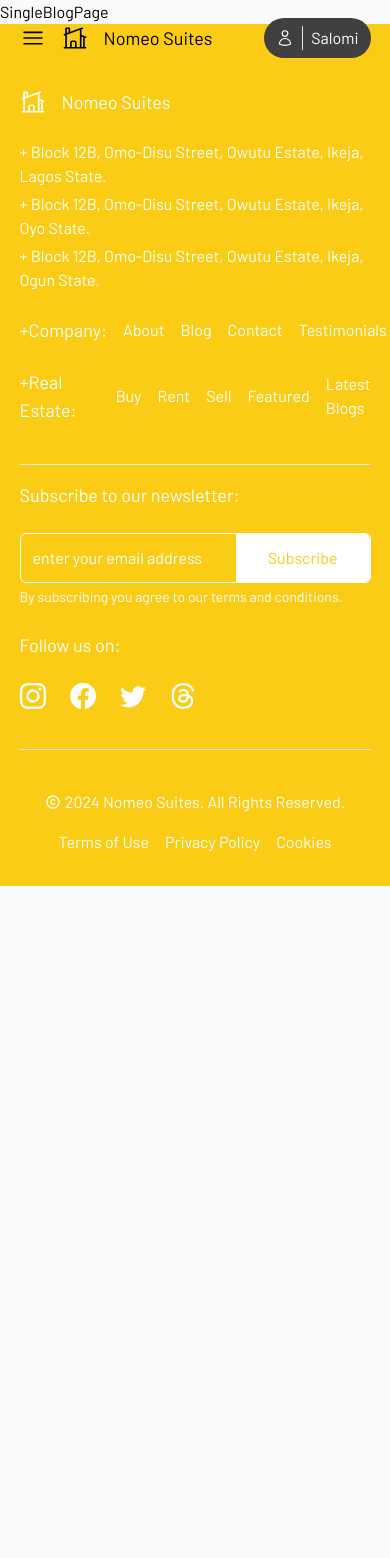
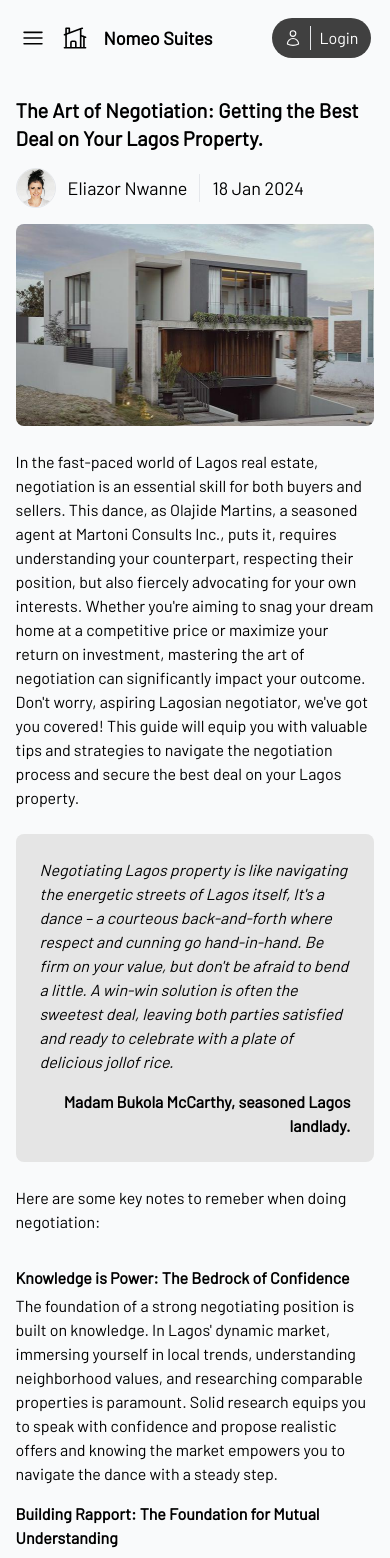
Before and after one commit to nomeo-310/Nomeo-Realtors-5.0, a Next.js app: page /blogs/blog_1 in a window 390 px wide. Shown: the top 1558 px of the page. Before the commit the page ends 886 px from the top, so only its background shows below. Built offline with nearby package versions, Linux system fonts and the light colour scheme.

Commit message:
new changes made

```diff
--- a/app/(root)/blogs/[id]/page.tsx
+++ b/app/(root)/blogs/[id]/page.tsx
@@ -1,11 +1,25 @@
-import React from 'react'
+import React from "react";
+import SingleBlogClient from "../components/SingleBlogClient";
+import { Metadata } from "next";
+import { blogList } from "@/components/data/constants";
 
-type Props = {}
-
-const SingleBlogPage = (props: Props) => {
-  return (
-    <div>SingleBlogPage</div>
-  )
+interface pageProps {
+  params: {id: string}
 }
 
+export const metadata: Metadata = {
+  title: "Nomeo Suites | Single Blog",
+  description: "A real estate webapp built with nextjs. A webapp designed by Salomi Afolabi of Nomeo Consults. The app was initially intended as a real estate application to help in leasing and purchasing apartments but it will now serve as an app that advertise and monitors a certain real estate.",
+};
+
+const SingleBlogPage = ({params}: pageProps) => {
+  const blog = blogList.find((item) => item.id === params.id);
+
+  if (!blog) {
+    return;
+  }
+
+  return <SingleBlogClient blog={blog} />;
+};
+
 export default SingleBlogPage;
--- /dev/null
+++ b/app/(root)/blogs/components/SingleBlogClient.tsx
@@ -0,0 +1,47 @@
+'use client'
+
+import { blog } from '@/components/data/constants'
+import Box from '@/components/shared/Box'
+import ImageAvatar from '@/components/shared/ImageAvatar'
+import Image from 'next/image'
+import React from 'react'
+
+type Props = {
+  blog: blog
+}
+
+const SingleBlogClient = ({blog}: Props) => {
+  console.log(blog)
+  return (
+    <Box className="pt-16 lg:pt-20">
+      <div className="mb-8">
+        <h2 className='xl:text-4xl lg:text-3xl md:text-2xl text-xl font-semibold mt-8 mb-4'>{blog.title}</h2>
+        <div className='mb-4 flex items-center gap-3'>
+          <ImageAvatar className='rounded-full w-10 h-10 border overflow-hidden' src={blog.authorImage}/>
+          <div className='text-lg border-r pr-3'>{blog.author}</div>
+          <div className='text-lg'>{blog.createdAt}</div>
+        </div>
+        <div className="w-full aspect-video relative flex items-start flex-col justify-start rounded-lg overflow-hidden lg:h-[38rem] mb-6">
+          <Image src={blog.imageBanner} alt='banner_image' priority fill className='object-cover'/>
+        </div>
+        <p className='lg:text-xl md:text-lg'>{blog.description}</p>
+        {blog.blogContent.quote &&
+          <div className="my-6 lg:p-10 p-6 md:p-8 bg-neutral-200 rounded-lg">
+            <p className='lg:text-xl md:text-lg italic'>{blog.blogContent.quote.content}</p>
+            <p className='text-right lg:text-xl md:text-lg mt-4 font-semibold'>{blog.blogContent.quote.author}</p>
+          </div>
+        }
+        { blog.blogContent.paragraph && <p className='lg:text-xl md:text-lg mb-8'>{blog.blogContent.paragraph}</p> }
+        {blog.blogContent.content.map((item, index:number) => (
+          <div className='mb-4 flex flex-col gap-1' key={index}>
+            {item.header && <h2 className='lg:text-xl md:text-lg font-semibold'>{item.header}</h2>}
+            <p className='lg:text-xl md:text-lg'>{item.content}</p>
+          </div>
+        ))}
+      </div>
+      <hr/>
+    </Box>
+  )
+}
+
+export default SingleBlogClient
--- a/app/(root)/components/navigation/NavigationClient.tsx
+++ b/app/(root)/components/navigation/NavigationClient.tsx
@@ -18,7 +18,7 @@
 
 
   const navbarAbsolute = `pt-4 absolute left-0 top-0 w-full lg:h-[75px] md:h-[70px] z-[200] h-[60px] ${navbarTextColor} z-[40000]`;
-  const navbarFixed = 'pt-4 z-[4000] fixed w-full lg:h-[75px] md:h-[70px] h-[60px] lg:-top-[75px] md:-top-[70px] -top-[60px] bg-gray-50 text-black transform lg:translate-y-[65px] md:translate-y-[60px] translate-y-[50px] transition ease-in-out duration-600 shadow shadow-[4px_4px_4px_0_rgba(0, 0, 0, 0.3)]';
+  const navbarFixed = 'pt-4 z-[4000] fixed w-full lg:h-[75px] md:h-[70px] h-[60px] lg:-top-[75px] md:-top-[70px] -top-[60px] bg-gray-50 text-black transform lg:translate-y-[65px] md:translate-y-[60px] translate-y-[50px] transition-all ease-out duration-200 shadow shadow-[4px_4px_4px_0_rgba(0, 0, 0, 0.3)]';
   const [navbarState, setNavbarState] = React.useState(navbarAbsolute);
 
 
@@ -59,7 +59,7 @@
           <div>
             <Link href={'/'} className='flex items-center gap-4'>
               <HiOutlineHomeModern size={26}/>
-              <p className='lg:text-2xl md:text-xl text-lg'>Nomeo Suites</p>
+              <p className='lg:text-2xl md:text-xl text-lg font-semibold'>Nomeo Suites</p>
             </Link>
           </div>
         </div>
--- /dev/null
+++ b/app/(root)/loading.tsx
@@ -0,0 +1,8 @@
+import LoadingDisplay from "@/components/shared/LoadingDisplay";
+import React from "react";
+
+const loading = () => {
+  return <LoadingDisplay />;
+};
+
+export default loading;
--- a/components/data/constants.ts
+++ b/components/data/constants.ts
@@ -24,6 +24,17 @@
   createdAt: string;
   author: string;
   authorImage: string
+  blogContent: {
+    paragraph?: string;
+    quote?: {
+      author: string
+      content:string
+    }
+    content: {
+      header?: string;
+      content: string;
+  }[]
+  }
 };
 
 export interface  propertyProps {
@@ -52,7 +63,7 @@
   verifiedamenities: string[]
 };
 
-export const loggedIn = true;
+export const loggedIn = false;
 export const userSurname = 'Salomi';
 
 export const navBarList = [
@@ -137,6 +148,10 @@
     description: "In the fast-paced world of Lagos real estate, negotiation is an essential skill for both buyers and sellers.  This dance, as Olajide Martins, a seasoned agent at Martoni Consults Inc., puts it, requires understanding your counterpart, respecting their position, but also fiercely advocating for your own interests. Whether you're aiming to snag your dream home at a competitive price or maximize your return on investment, mastering the art of negotiation can significantly impact your outcome.  Don't worry, aspiring Lagosian negotiator, we've got you covered!  This guide will equip you with valuable tips and strategies to navigate the negotiation process and secure the best deal on your Lagos property.",
     blogContent: {
       paragraph: "Here are some key notes to remeber when doing negotiation: ",
+      quote: {
+        author: "Madam Bukola McCarthy, seasoned Lagos landlady.",
+        content: "Negotiating Lagos property is like navigating the energetic streets of Lagos itself, It's a dance – a courteous back-and-forth where respect and cunning go hand-in-hand. Be firm on your value, but don't be afraid to bend a little. A win-win solution is often the sweetest deal, leaving both parties satisfied and ready to celebrate with a plate of delicious jollof rice."
+      },
       content: [
         {
           header: "Knowledge is Power: The Bedrock of Confidence",
@@ -174,7 +189,7 @@
     },
     imageBanner: "/images/blogImage_1.jpg",
     createdAt: "18 Jan 2024",
-    author: "Salomi Onome",
+    author: "Eliazor Nwanne",
     authorImage: "/images/profile_1.jpg"
   },
   {
@@ -183,6 +198,10 @@
     description: "Lagos, a bustling metropolis and the economic heart of Nigeria, presents a compelling opportunity for real estate investors. With a rapidly growing population and a constant demand for housing, the Lagos property market offers the potential for significant returns. However, navigating this dynamic market requires a well-defined strategy and a deep understanding of the local landscape.",
     blogContent: {
       paragraph: "",
+      quote: {
+        author: "Chief Adeola Ogunbiyi, veteran investor.",
+        content: "Lagos real estate is a patient lion, it may slumber for a while, but with the right knowledge and a well-timed approach, you can rouse it and unlock its potential for impressive returns. Do your research, understand the market cycles, and be prepared to pounce when the right opportunity arises. Remember, Lagos rewards those who are bold and strategic."
+      },
       content: [
         {
           title: "",
@@ -221,6 +240,10 @@
     description: "Selling your property in Lagos? First impressions are everything! Home staging is the art of preparing your property to showcase its best features and attract qualified buyers. A well-staged home can significantly increase interest, shorten selling time, and potentially fetch a higher price. Here's your ultimate guide to home staging success in Lagos:",
     blogContent : {
       paragraph: "",
+      quote: {
+        author: "",
+        content: "Staging a Lagos home is like dressing for success in this market – a little polish can make all the difference in catching a buyer's eye. It's not about hiding flaws, but rather accentuating the positive features and showcasing the potential your property holds. Just like a well-tailored outfit boosts confidence, a staged home makes a bold statement, leaving a lasting impression that says 'This is the Lagos home you've been waiting for.'"
+      },
       content: [
         {
           title: "Declutter and Depersonalize:",
--- a/components/shared/Box.tsx
+++ b/components/shared/Box.tsx
@@ -12,7 +12,7 @@
 
 const Box = ({children, className, id}: boxProps) => {
   return (
-    <div className={twMerge('lg:px-[6%] md:px-[4%] px-[5%] lg:pb-20 pb-16', className)} id={id}>
+    <div className={twMerge('lg:px-[6%] md:px-[4%] px-[4%] lg:pb-20 pb-16', className)} id={id}>
       {children}
     </div>
   )
--- /dev/null
+++ b/components/shared/LoadingDisplay.tsx
@@ -0,0 +1,19 @@
+'use client'
+
+import React from 'react'
+import { twMerge } from 'tailwind-merge'
+import { PuffLoader } from "react-spinners"
+
+type Props = {
+  style?: string
+}
+
+const LoadingDisplay = ({style}: Props) => {
+  return (
+    <div className={twMerge('w-full h-screen flex items-center justify-center flex-col', style)}>
+      <PuffLoader size={80} color='grey'/>
+    </div>
+  )
+}
+
+export default LoadingDisplay
```
